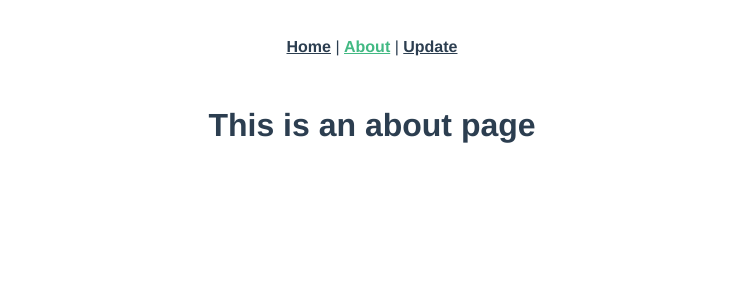
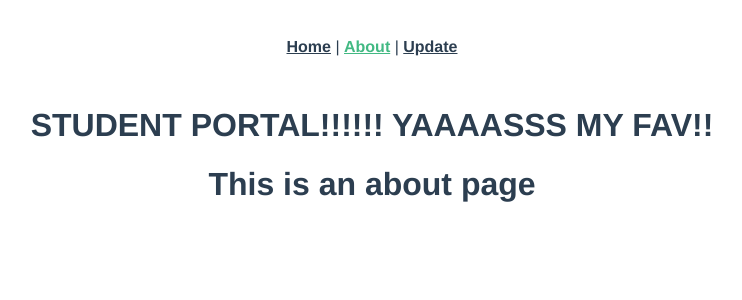
Before and after one commit to mikebrowne12/student_portal, a Vue app: page /about in a window 1280 px wide. Shown: the top 300 px of the page, without its empty margins (268-1010 px from the left). Built offline with nearby package versions, Linux system fonts and the light colour scheme.

Commit message:
Title for Page

```diff
--- a/src/App.vue
+++ b/src/App.vue
@@ -3,6 +3,9 @@
     <div id="nav">
       <router-link to="/">Home</router-link> | <router-link to="/about">About</router-link> |
       <router-link to="/update">Update</router-link>
+    </div>
+    <div>
+      <h1>STUDENT PORTAL!!!!!! YAAAASSS MY FAV!! </h1>
     </div>
     <router-view />
   </div>
```
